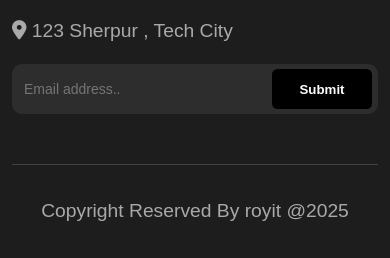
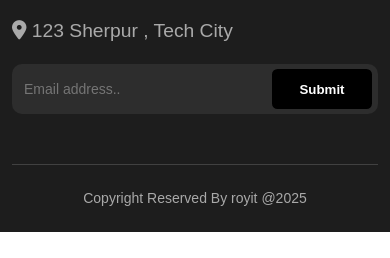
Before and after one commit to Sorkartaposh/royitsolutions, a PHP site: page / in a window 390 px wide. Shown: the part 6016-6274 px from the top of the page. After the commit the page ends 6248 px from the top, so only its background shows below. Run offline with PHP 8.4, Linux system fonts and the light colour scheme.

Commit message:
change some animate

```diff
--- a/css/responsive.css
+++ b/css/responsive.css
@@ -688,8 +688,12 @@ Xtra Small Screen - Small Mobile
         margin-bottom: 40px;
     }
 
-
-
+    .footer_copyright p {
+        font-size: 14px;
+    }
+    .footer_copyright {
+        padding: 25px 0;
+    }
 
 
 
--- a/index.html
+++ b/index.html
@@ -44,7 +44,7 @@
 			<div class="container">
 				<div class="row">
 					<div class="col-12">
-						<div class="header_content wow fadeInLeft" data-wow-duration="1s" data-wow-delay="0.1s">
+						<div class="header_content wow slideInLeft" data-wow-duration="1.5s" data-wow-delay="0.1s">
 							<div class="header_logo"><a href="#"><img src="images/logo/header_logo.svg" alt=""></a></div>
 							<ul class="d-none d-lg-flex">
 								<li><a href="#Home" class="active">Home</a></li>
@@ -113,7 +113,7 @@
 		<!-- hero brand-area start -->
 		<section class="heroBrand_area">
 			<div class="container">
-				<div class="row heroBrand_row align-items-center g-0 wow fadeInLeft" data-wow-duration="1s" data-wow-delay="0.8s">
+				<div class="row heroBrand_row align-items-center g-0 wow slideInLeft" data-wow-duration="1.5s" data-wow-delay="0.8s">
 					<div class="col-lg-3">
 						<div class="heroBrand_left">
 							<h4>Trasted By</h4>
@@ -196,7 +196,7 @@
 					<span class=" wow fadeInLeft" data-wow-duration="1s" data-wow-delay="0.2s">Four-column grid with icons & <br> short descriptions of key benefits</span>
 				</div>
 				<div class="row justify-content-end g-3 position-relative">
-					<img class="robo_overlay1  wow fadeInLeft" data-wow-duration="0.6s" data-wow-delay="1s" src="images/robo1.png" alt="">
+					<img class="robo_overlay1  wow slideInLeft" data-wow-duration="0.6s" data-wow-delay="1s" src="images/robo1.png" alt="">
 					<div class="col-lg-4">
 						<div class="ourService_card active wow fadeInLeft" data-wow-duration="1s" data-wow-delay="0.3s">
 							<h3>Data Entry</h3>
```
